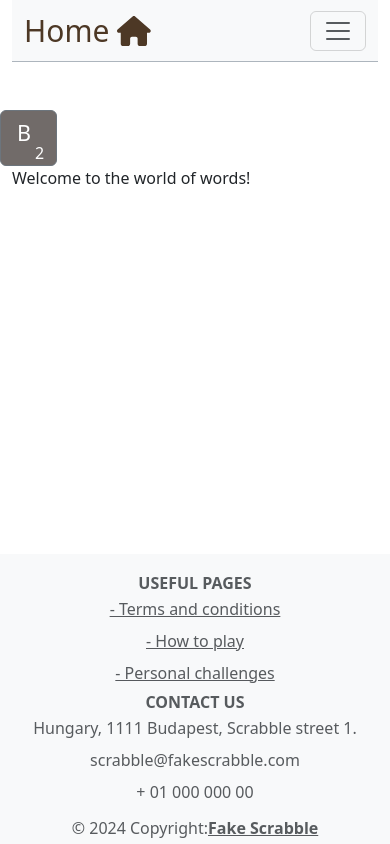
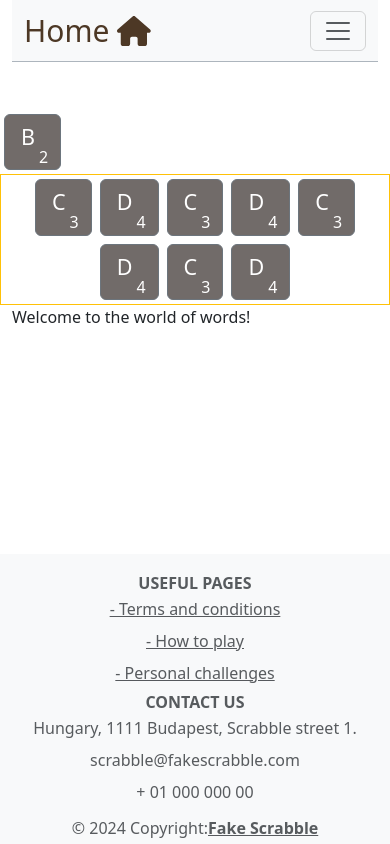
Before and after one commit to orsolyahrubo/scrabble, a React (Create React App) app in the folder app/: page / in a window 390 px wide. Built offline with nearby package versions, Linux system fonts and the light colour scheme.

Commit message:
ScrabbeHand components is used in App.js with hardcoded data. Simple and responsive styling

```diff
--- a/app/src/App.js
+++ b/app/src/App.js
@@ -8,6 +8,7 @@ import Home from './pages/Home';
 import LoginForm from './pages/LoginForm';
 import Footer from './components/Footer';
 import ScrabbleTitle from './components/ScrabbleTitle';
+import ScrabbleHand from './components/ScrabbleHand';
 
 function App() {
   return (
@@ -16,6 +17,7 @@ function App() {
         <div className="content-wrap">
           <Header />
           <ScrabbleTitle value={'B'} score={2} />
+          <ScrabbleHand arrOfPlayersCurrentLetters={[{ value: 'C', score: 3 }, { value: 'D', score: 4 }, { value: 'C', score: 3 }, { value: 'D', score: 4 }, { value: 'C', score: 3 }, { value: 'D', score: 4 }, { value: 'C', score: 3 }, { value: 'D', score: 4 }]} />
           <Routes>
             <Route path="*" element={<NotFound />} />
             <Route path="/" element={<Home />} />
--- /dev/null
+++ b/app/src/components/ScrabbleHand.js
@@ -0,0 +1,31 @@
+import './ScrabbleTitle.scss'
+import { useEffect, useState } from "react";
+import ScrabbleTitle from './ScrabbleTitle'
+
+
+export default function ScrabbleHand({ arrOfPlayersCurrentLetters }) {
+
+    const [arrOfLetters, setArrOfLetters] = useState([]);
+
+    useEffect(() => {
+        setArrOfLetters(arrOfPlayersCurrentLetters)
+    }, [arrOfPlayersCurrentLetters])
+
+    // I might want to use context for this and useEffect if this changes than it can rerender should I?
+
+    return (
+        <div className='container border border-warning p-0 text-center'>
+            {arrOfLetters.length > 0 ? (
+                <>
+                    {arrOfLetters.map((tile) => (
+                        <ScrabbleTitle value={tile.value} score={tile.score} />
+                    ))}
+                </>
+            ) : (
+                <p>There are no letters in your hand.</p>
+            )
+            }
+        </div>
+
+    )
+}
--- a/app/src/components/ScrabbleTitle.js
+++ b/app/src/components/ScrabbleTitle.js
@@ -12,7 +12,7 @@ export default function ScrabbleTitle({ value, score }) {
     // }, [])
 
     return (
-        <div className="tile btn btn-secondary d-inline-flex">
+        <div className="tile btn btn-secondary d-inline-flex m-1">
             <p className="px-1 mr-0 w-100 fs-4">{value}</p>
             <p className="pt-4 pb-0 m-0 flex-shrink-1">{score}</p>
         </div>
```
Also changed, not shown: app/src/components/ScrabbleHand.scss (added).
